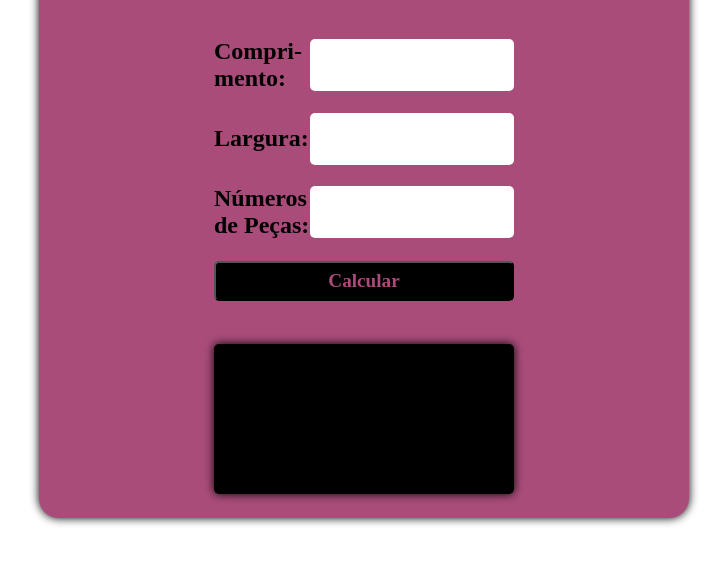
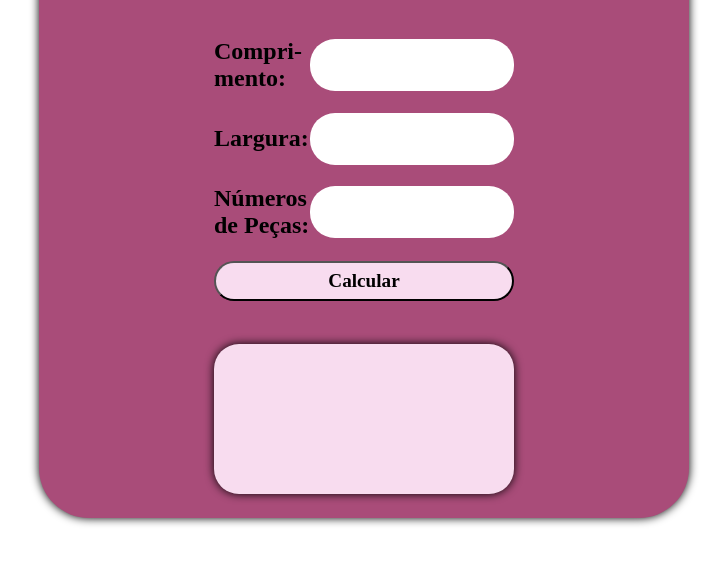
Before and after one commit to Zoe0714/BACKEND_Calculadora_MTecido, a plain HTML site: page index.html in a window 1280 px wide. Shown: the part 215-778 px from the top of the page, without its empty margins (284-1011 px from the left). Drawn offline with Linux system fonts and the light colour scheme.

Commit message:
Add files via upload

```diff
--- a/style.css
+++ b/style.css
@@ -15,7 +15,7 @@ main{
   height: 650px;
   align-items: center;
   justify-content: space-evenly;
-  border-radius: 20px;
+  border-radius: 50px;
   box-shadow: 0 0 10px black;
 }
 
@@ -40,7 +40,7 @@ main{
 .input input {
   width: 200px;
   height: 50px;
-  border-radius: 5px;
+  border-radius: 25px;
   border:none;
   outline: 0;
   font: bold 1.5rem serif;
@@ -55,10 +55,10 @@ button{
   width: 300px;
   height: 40px;
   font: bold 1.2rem serif;
-  background: #000;
-  color: rgb(169, 76, 121);
+  background: #f8dcef;
+  color: rgb(0, 0, 0);
   outline: none;
-  border-radius: 5px;
+  border-radius: 25px;
   cursor: pointer;
 }
 
@@ -68,11 +68,11 @@ button{
   align-items: center;
   width: 300px;
   height: 150px;
-  border-radius: 5px;
+  border-radius: 25px;
   font: italic 1.5rem serif;
   box-shadow: 0px 0px 10px black;
-  background: #000;
-  color: rgb(169, 76, 121);
+  background: #f8dcef;
+  color: rgb(0, 0, 0);
   padding: 20px;
   box-sizing: border-box;
   user-select: none;
```
